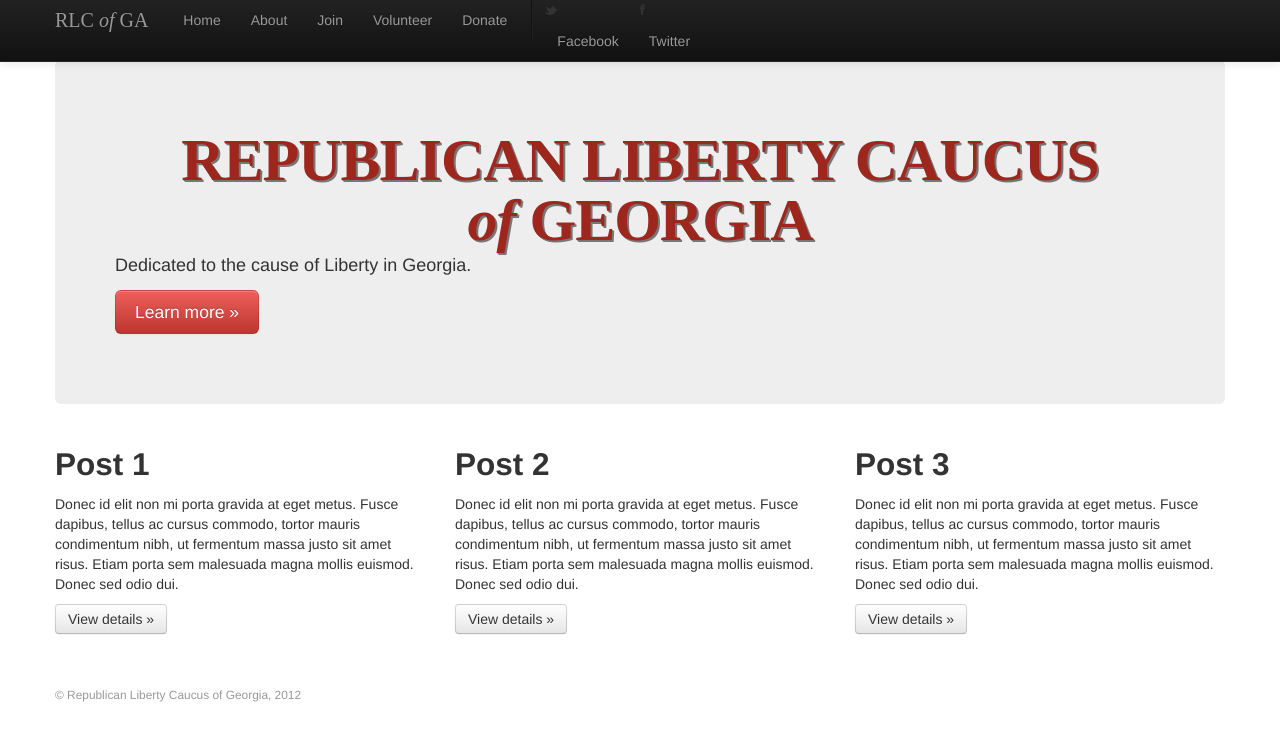
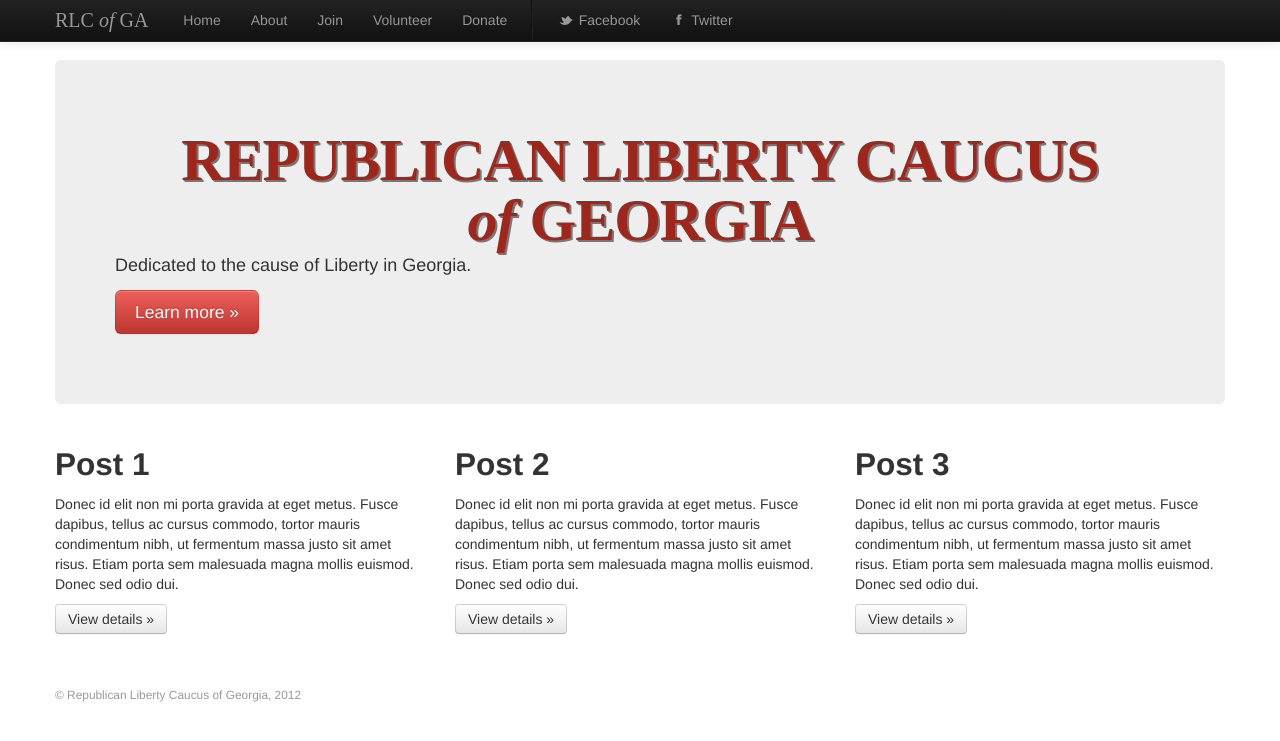
Before and after one commit to GARLC/garlc.github.com, a Jekyll site: the page built from index.html, in a window 1280 px wide. Shown: the top 741 px of the page. Built offline with Jekyll 4.4.1, drawn with Linux system fonts in a browser that asks for light colours; nearby versions of some CDN libraries; the list of posts is cut into pages by our own code.

Commit message:
put nav icons inside anchor where they belong

```diff
--- a/_layouts/master.html
+++ b/_layouts/master.html
@@ -44,8 +44,8 @@
           <li class="{%if page.url == '/volunteer.html'%}active{%endif%}"><a href="/volunteer">Volunteer</a></li>
           <li class="{%if page.url == '/donate.html'%}active{%endif%}"><a href="/donate">Donate</a></li>
           <li class="divider-vertical"></li>
-          <li class=""><i class="icon-twitter"></i>  <a href="https://facebook.com/GeorgiaRLC">Facebook</a></li>
-          <li class=""><i class="icon-facebook"></i> <a href="http://twitter.com/GeorgiaRLC">Twitter</a></li>
+          <li class=""><a href="https://facebook.com/GeorgiaRLC"><i class="icon-twitter"></i> Facebook</a></li>
+          <li class=""><a href="http://twitter.com/GeorgiaRLC"><i class="icon-facebook"></i> Twitter</a></li>
         </ul>
 
           <!--li class="dropdown">
```
